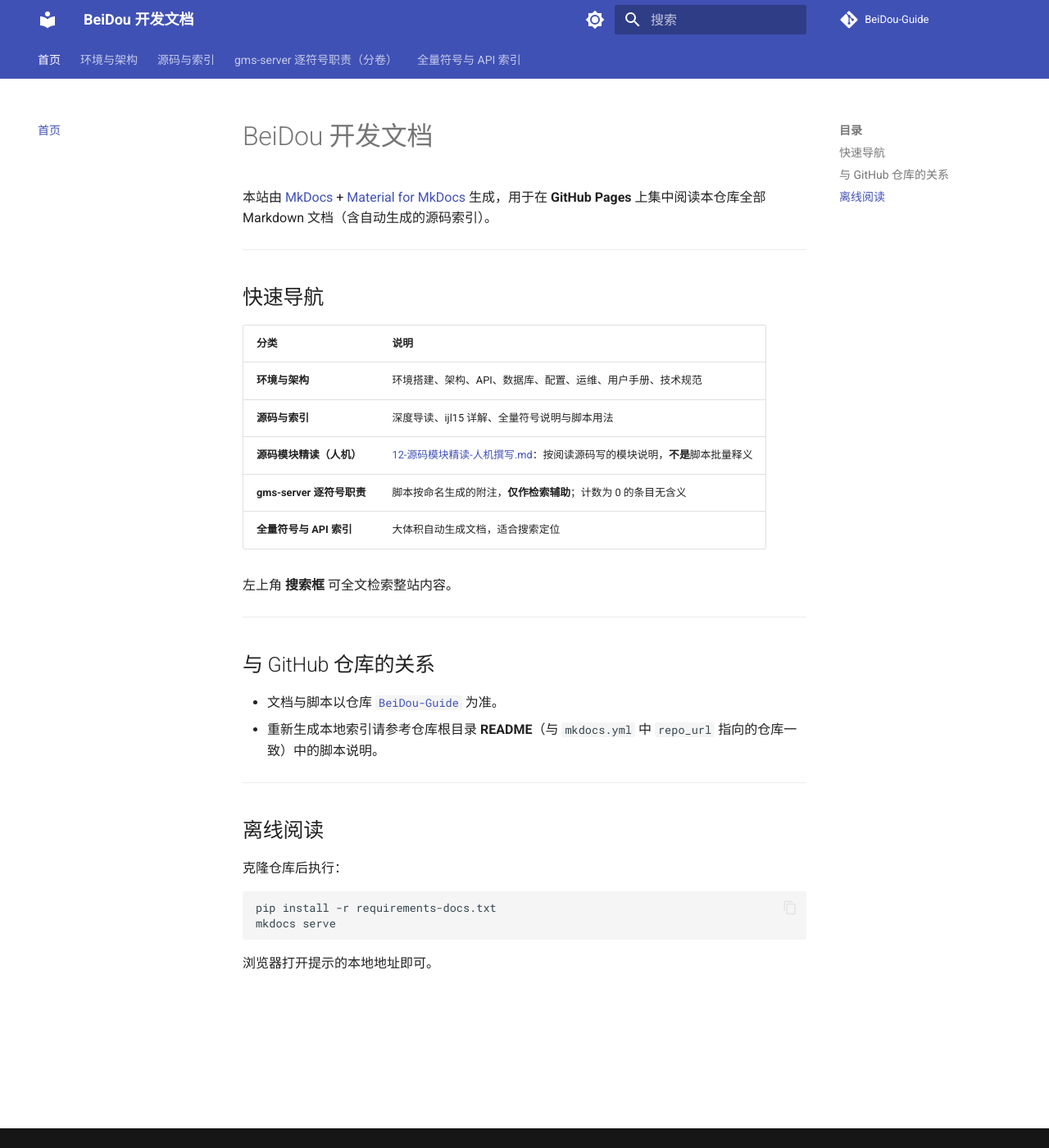
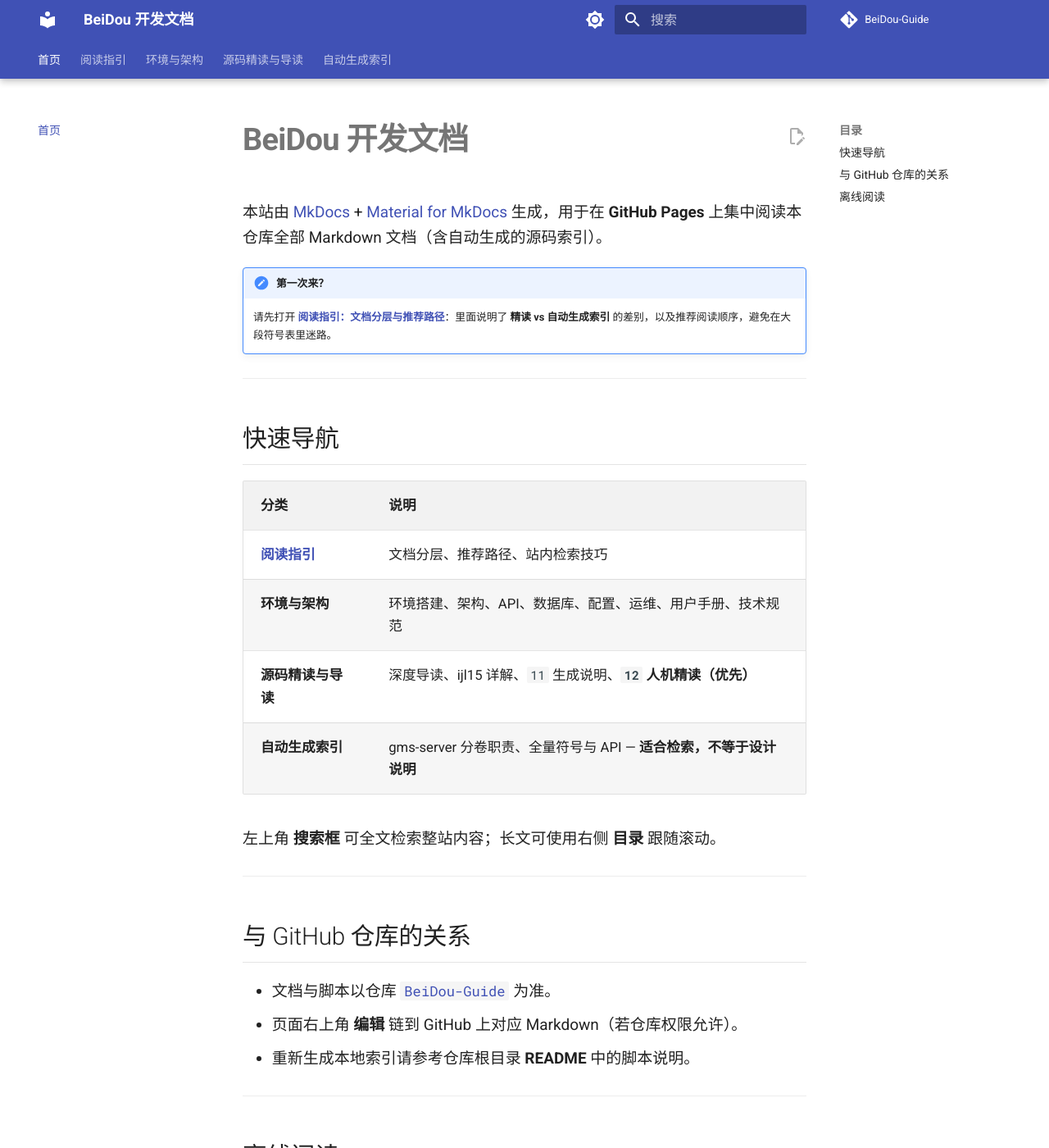
Before and after one commit to Uuclear/BeiDou-Guide, an MkDocs documentation site: the page built from docs/index.md, in a window 1280 px wide and 1400 px high. Shown: the whole window at 82% size. Built offline with MkDocs 1.6.1 and Material for MkDocs 9.7.7, drawn with Linux system fonts in a browser that asks for light colours; comment, search, counter and statistics services are not loaded.

Commit message:
docs: 优化 GitHub Pages（导航分层、阅读指引、排版样式）
Co-authored-by: uuclear <382563984@qq.com>

```diff
--- a/docs/index.md
+++ b/docs/index.md
@@ -1,6 +1,10 @@
 # BeiDou 开发文档
 
 本站由 [MkDocs](https://www.mkdocs.org/) + [Material for MkDocs](https://squidfunk.github.io/mkdocs-material/) 生成，用于在 **GitHub Pages** 上集中阅读本仓库全部 Markdown 文档（含自动生成的源码索引）。
+
+!!! note "第一次来？"
+
+    请先打开 **[阅读指引：文档分层与推荐路径](read-guide.md)**：里面说明了 **精读 vs 自动生成索引** 的差别，以及推荐阅读顺序，避免在大段符号表里迷路。
 
 ---
 
@@ -8,20 +12,20 @@
 
 | 分类 | 说明 |
 |------|------|
+| **[阅读指引](read-guide.md)** | 文档分层、推荐路径、站内检索技巧 |
 | **环境与架构** | 环境搭建、架构、API、数据库、配置、运维、用户手册、技术规范 |
-| **源码与索引** | 深度导读、ijl15 详解、全量符号说明与脚本用法 |
-| **源码模块精读（人机）** | [12-源码模块精读-人机撰写.md](12-源码模块精读-人机撰写.md)：按阅读源码写的模块说明，**不是**脚本批量释义 |
-| **gms-server 逐符号职责** | 脚本按命名生成的附注，**仅作检索辅助**；计数为 0 的条目无含义 |
-| **全量符号与 API 索引** | 大体积自动生成文档，适合搜索定位 |
+| **源码精读与导读** | 深度导读、ijl15 详解、`11` 生成说明、**`12` 人机精读（优先）** |
+| **自动生成索引** | gms-server 分卷职责、全量符号与 API — **适合检索，不等于设计说明** |
 
-左上角 **搜索框** 可全文检索整站内容。
+左上角 **搜索框** 可全文检索整站内容；长文可使用右侧 **目录** 跟随滚动。
 
 ---
 
 ## 与 GitHub 仓库的关系
 
 - 文档与脚本以仓库 [`BeiDou-Guide`](https://github.com/Uuclear/BeiDou-Guide) 为准。
-- 重新生成本地索引请参考仓库根目录 **README**（与 `mkdocs.yml` 中 `repo_url` 指向的仓库一致）中的脚本说明。
+- 页面右上角 **编辑** 链到 GitHub 上对应 Markdown（若仓库权限允许）。
+- 重新生成本地索引请参考仓库根目录 **README** 中的脚本说明。
 
 ---
 
--- /dev/null
+++ b/docs/read-guide.md
@@ -0,0 +1,40 @@
+# 阅读指引：文档分层与推荐路径
+
+本站文档种类较多，先弄清**分层**再搜关键字，会省时很多。
+
+!!! tip "优先想「理解系统在干什么」"
+
+    请先看 **[源码模块精读（人机撰写）](12-源码模块精读-人机撰写.md)**。这里的段落是顺着调用链、数据结构写的说明，**不是**脚本根据命名猜出来的空话。
+
+---
+
+## 三类文档（怎么选）
+
+| 类型 | 典型路径 | 适合你吗 |
+|------|-----------|-----------|
+| **叙述 / 精读** | `09` 架构导读、`10` ijl15 详解、`11` 生成说明、`12` 模块精读 | 想搞懂 **流程、边界、为何这么设计** |
+| **符号清单（全量）** | `reference/*-full-symbols.md`、`gms-server-api-index.md` | 已知类名/方法名，要 **快速跳到源码位置** |
+| **逐符号一句话（启发式）** | `reference/gms-server-symbol-notes*`、`gms-ui-symbol-notes` 等 | **仅辅助检索**；机械摘要易泛化，勿当设计文档 |
+
+!!! warning "自动生成的「职责」行"
+
+    `*-symbol-notes` 由脚本按命名规则批量生成。若出现大量空段、计数为 0 或与实现不符，请 **直接以源码为准**，不必纠结该行解释。
+
+---
+
+## 推荐阅读顺序（后端 / 客户端大致各一条）
+
+1. **[源码深度导读](09-源码深度导读.md)**：包结构、Netty 与 Spring 分工、从哪读起。
+2. **[源码模块精读](12-源码模块精读-人机撰写.md)**：按章节跟进（REST、登录、`PlayerLoggedin`、地图与 Portal 等）。
+3. 需要查具体类时：打开 **[gms-server public 索引](reference/gms-server-api-index.md)** 或 **全量符号**，配合 IDE 跳转。
+4. 客户端 DLL：**[ijl15 源码详解](10-BeiDou-ijl15-源码详解.md)**（体量小，可按文件读完）。
+
+---
+
+## 站内技巧
+
+- 顶部 **搜索**：跨页面全文检索（含自动生成的大文件）。
+- **目录**：长文右侧（或集成在导航中）可 **跟随滚动**，便于在大章节间跳转。
+- **深色 / 浅色**：页眉调色盘图标切换。
+
+若你发现某段精读与源码不一致，欢迎在开 issue 时附上 **文件路径 + 行号或提交**，便于对照修订。
--- /dev/null
+++ b/docs/stylesheets/extra.css
@@ -0,0 +1,64 @@
+/*
+  GitHub Pages / Material：加强长文与表格可读性（不改变正文语义）
+*/
+
+/* 宽屏下限制正文栏宽度，减轻一行过长导致的阅读疲劳 */
+@media screen and (min-width: 60em) {
+  .md-content__inner {
+    max-width: 48rem;
+  }
+}
+
+.md-typeset {
+  font-size: 0.95rem;
+  line-height: 1.65;
+}
+
+.md-typeset h1 {
+  font-weight: 700;
+  letter-spacing: -0.02em;
+}
+
+/* 小节层级更清晰（精读类文档标题多） */
+.md-typeset h2 {
+  margin-top: 1.75em;
+  padding-bottom: 0.35em;
+  border-bottom: 1px solid color-mix(in srgb, var(--md-default-fg-color) 12%, transparent);
+}
+
+.md-typeset h3 {
+  margin-top: 1.35em;
+}
+
+.md-typeset h4 {
+  margin-top: 1.1em;
+}
+
+/* 自动生成索引里表格多：斑马纹 + 表头强调 */
+.md-typeset table:not([class]) {
+  font-size: 0.88em;
+}
+
+.md-typeset table:not([class]) th {
+  font-weight: 600;
+  white-space: nowrap;
+  background-color: color-mix(in srgb, var(--md-default-fg-color) 6%, transparent);
+}
+
+.md-typeset table:not([class]) tr:nth-child(even) {
+  background-color: color-mix(in srgb, var(--md-default-fg-color) 4%, transparent);
+}
+
+.md-typeset table:not([class]) td,
+.md-typeset table:not([class]) th {
+  border-color: color-mix(in srgb, var(--md-default-fg-color) 12%, transparent);
+}
+
+/* 代码与正文对比 */
+.md-typeset code {
+  font-size: 0.9em;
+}
+
+.md-typeset pre > code {
+  font-size: 0.82em;
+}
--- a/mkdocs.yml
+++ b/mkdocs.yml
@@ -11,6 +11,7 @@ site_url: https://uuclear.github.io/BeiDou-Guide/
 
 repo_url: https://github.com/Uuclear/BeiDou-Guide
 repo_name: BeiDou-Guide
+edit_uri: edit/main/docs/
 
 docs_dir: docs
 site_dir: site
@@ -21,36 +22,46 @@ theme:
   palette:
     - scheme: default
       primary: indigo
-      accent: indigo
+      accent: teal
       toggle:
         icon: material/brightness-7
         name: 切换深色模式
     - scheme: slate
       primary: indigo
-      accent: indigo
+      accent: teal
       toggle:
         icon: material/brightness-4
         name: 切换浅色模式
   features:
     - navigation.tabs
+    - navigation.tabs.sticky
     - navigation.sections
     - navigation.expand
     - navigation.top
+    - navigation.instant
+    - navigation.tracking
+    - navigation.indexes
+    - toc.follow
     - search.suggest
     - search.highlight
     - content.code.copy
-    - toc.follow
+    - content.action.edit
 
 markdown_extensions:
+  - admonition
   - pymdownx.superfences
   - pymdownx.tabbed:
       alternate_style: true
+  - pymdownx.details
   - tables
   - attr_list
   - md_in_html
+  - toc:
+      permalink: true
 
 nav:
   - 首页: index.md
+  - 阅读指引: read-guide.md
   - 环境与架构:
       - 环境搭建: 01-环境搭建指南.md
       - 架构设计: 02-架构设计文档.md
@@ -60,38 +71,39 @@ nav:
       - 运维部署: 06-运维部署文档.md
       - 用户手册: 07-用户使用手册.md
       - 技术规范: 08-技术规范文档.md
-  - 源码与索引:
+  - 源码精读与导读:
       - 源码深度导读: 09-源码深度导读.md
       - ijl15 源码详解: 10-BeiDou-ijl15-源码详解.md
       - 全量符号与生成说明: 11-全量源码符号文档说明.md
       - 源码模块精读（人机撰写）: 12-源码模块精读-人机撰写.md
-  - gms-server 逐符号职责（分卷）:
-      - 分卷索引: reference/gms-server-symbol-notes-README.md
-      - （跳转）单文件入口: reference/gms-server-symbol-notes.md
-      - org.gms 根: reference/gms-server-symbol-notes/_root.md
-      - aop: reference/gms-server-symbol-notes/aop.md
-      - client: reference/gms-server-symbol-notes/client.md
-      - config: reference/gms-server-symbol-notes/config.md
-      - constants: reference/gms-server-symbol-notes/constants.md
-      - controller: reference/gms-server-symbol-notes/controller.md
-      - dao: reference/gms-server-symbol-notes/dao.md
-      - exception: reference/gms-server-symbol-notes/exception.md
-      - manager: reference/gms-server-symbol-notes/manager.md
-      - model: reference/gms-server-symbol-notes/model.md
-      - net: reference/gms-server-symbol-notes/net.md
-      - property: reference/gms-server-symbol-notes/property.md
-      - provider: reference/gms-server-symbol-notes/provider.md
-      - scripting: reference/gms-server-symbol-notes/scripting.md
-      - server: reference/gms-server-symbol-notes/server.md
-      - service: reference/gms-server-symbol-notes/service.md
-      - util: reference/gms-server-symbol-notes/util.md
-  - 全量符号与 API 索引:
-      - gms-server 全量符号: reference/gms-server-full-symbols.md
-      - gms-server public 索引: reference/gms-server-api-index.md
-      - gms-ui 全量符号: reference/gms-ui-full-symbols.md
-      - gms-ui 逐符号职责: reference/gms-ui-symbol-notes.md
-      - ijl15 全量符号: reference/beidou-ijl15-full-symbols.md
-      - ijl15 逐符号职责: reference/beidou-ijl15-symbol-notes.md
+  - 自动生成索引:
+      - gms-server 逐符号职责（分卷）:
+          - 分卷索引与用法: reference/gms-server-symbol-notes-README.md
+          - （跳转）单文件入口: reference/gms-server-symbol-notes.md
+          - org.gms 根: reference/gms-server-symbol-notes/_root.md
+          - aop: reference/gms-server-symbol-notes/aop.md
+          - client: reference/gms-server-symbol-notes/client.md
+          - config: reference/gms-server-symbol-notes/config.md
+          - constants: reference/gms-server-symbol-notes/constants.md
+          - controller: reference/gms-server-symbol-notes/controller.md
+          - dao: reference/gms-server-symbol-notes/dao.md
+          - exception: reference/gms-server-symbol-notes/exception.md
+          - manager: reference/gms-server-symbol-notes/manager.md
+          - model: reference/gms-server-symbol-notes/model.md
+          - net: reference/gms-server-symbol-notes/net.md
+          - property: reference/gms-server-symbol-notes/property.md
+          - provider: reference/gms-server-symbol-notes/provider.md
+          - scripting: reference/gms-server-symbol-notes/scripting.md
+          - server: reference/gms-server-symbol-notes/server.md
+          - service: reference/gms-server-symbol-notes/service.md
+          - util: reference/gms-server-symbol-notes/util.md
+      - 全量符号与 API:
+          - gms-server 全量符号: reference/gms-server-full-symbols.md
+          - gms-server public 索引: reference/gms-server-api-index.md
+          - gms-ui 全量符号: reference/gms-ui-full-symbols.md
+          - gms-ui 逐符号职责: reference/gms-ui-symbol-notes.md
+          - ijl15 全量符号: reference/beidou-ijl15-full-symbols.md
+          - ijl15 逐符号职责: reference/beidou-ijl15-symbol-notes.md
 
 plugins:
   - search:
@@ -99,5 +111,8 @@ plugins:
         - zh
         - en
 
+extra_css:
+  - stylesheets/extra.css
+
 extra:
   generator: false
```
Also changed, not shown: README.md (+2 -0 lines), tasks/todo.md (+1 -0 lines).
